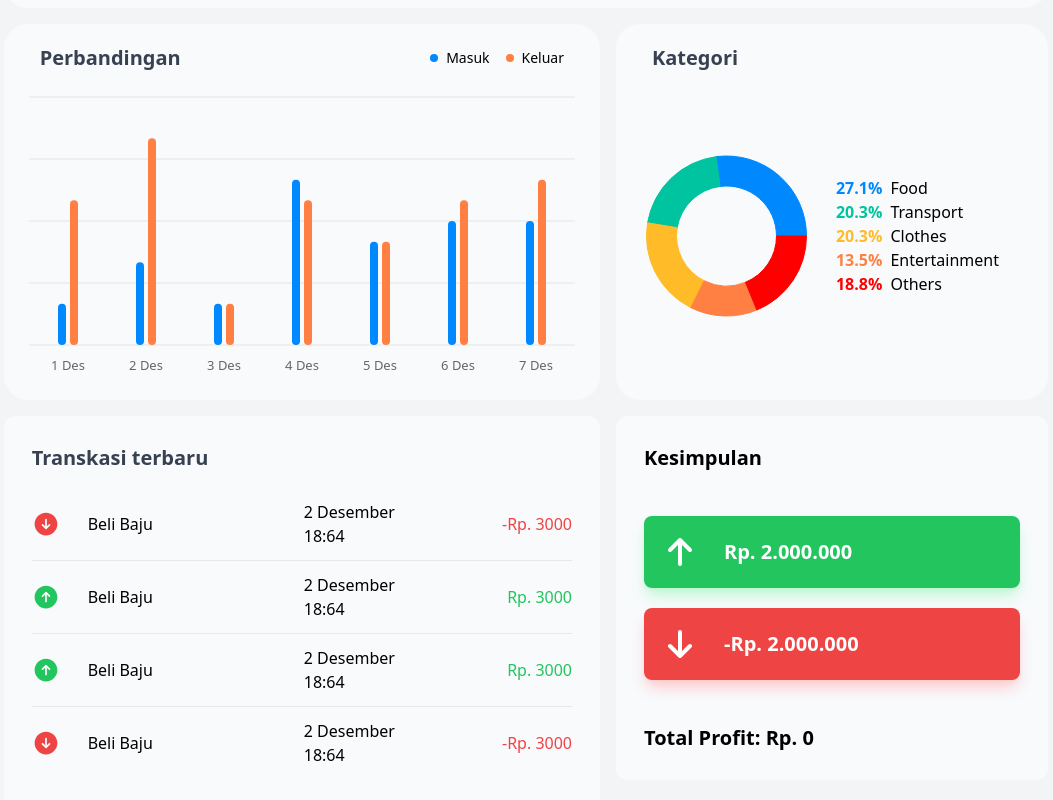
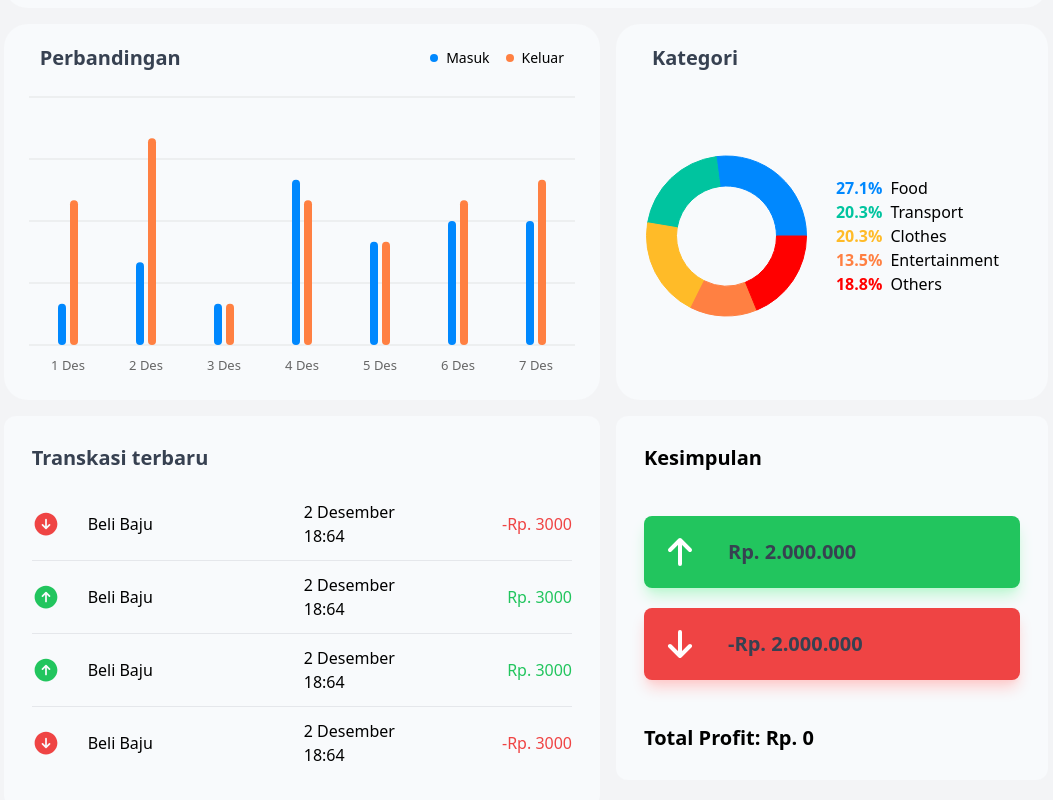
Before and after one commit to aacmal/finaki, a Next.js app: page /dashboard in a window 1280 px wide. Shown: the part 360-1160 px from the top of the page, without its empty margins (220-1273 px from the left). Built offline with nearby package versions, Linux system fonts and the light colour scheme.

Commit message:
refactor TextWithIcon component

```diff
--- a/app/dashboard/page.tsx
+++ b/app/dashboard/page.tsx
@@ -1,3 +1,4 @@
+import TextWithIcon from '@/dls/TextWithIcon';
 import ArrowCircleIcon from '@/icons/ArrowCircleIcon';
 import ArrowIcon from '@/icons/ArrowIcon';
 import classNames from 'classnames';
@@ -48,18 +49,18 @@ const Page = (props: Props) => {
         <Transactions data={transactions}/>
         <div className='lg:w-[27rem] h-full bg-slate-50 p-7 rounded-xl flex flex-col gap-5'>
           <h1 className='font-bold text-xl mb-6'>Kesimpulan</h1>
-          <div className='w-full p-5 rounded-lg flex items-center bg-green-500 text-white shadow-lg shadow-green-200'>
-            <ArrowIcon strokeWidth={3} className="mr-7" stroke='currentColor' direction='up'/>
-            <span>
-              <h1 className='font-bold text-xl'>Rp. 2.000.000</h1>
-            </span>
-          </div>
-          <div className='w-full p-5 rounded-lg flex items-center bg-red-500 text-white shadow-lg shadow-red-200'>
-            <ArrowIcon strokeWidth={3} className="mr-7" stroke='currentColor' direction='down'/>
-            <span>
-              <h1 className='font-bold text-xl'>-Rp. 2.000.000</h1>
-            </span>
-          </div>
+          <TextWithIcon
+            iconPosition='left'
+            icon={<ArrowIcon direction='up' strokeWidth={3} stroke='currentColor'/>}
+            className="bg-green-500 shadow-green-200"
+          >Rp. 2.000.000
+          </TextWithIcon>
+          <TextWithIcon
+            iconPosition='left'
+            icon={<ArrowIcon direction='down' strokeWidth={3} stroke='currentColor'/>}
+            className="bg-red-500 shadow-red-200"
+          >-Rp. 2.000.000
+          </TextWithIcon>
           <h1 className='font-bold text-xl mt-6'>Total Profit: Rp. 0</h1>
         </div>
       </div>
--- a/components/dls/Heading/index.tsx
+++ b/components/dls/Heading/index.tsx
@@ -4,14 +4,24 @@ type HeadingTextProps = {
   children: React.ReactNode,
   className?: string,
   isBold?: boolean,
+  isItalic?: boolean,
+  isUnderline?: boolean,
+  defaultColor?: 'bright' | 'dark',
 }
 
-const Heading = ({ children, className, ...props }: HeadingTextProps) => {
+const Heading = ({
+  children,
+  className,
+  defaultColor = 'dark',
+  ...props
+}: HeadingTextProps) => {
   return (
     <h1
       {...props}
       className={classNames(
         'text-lg font-bold lg:text-xl text-gray-700',
+        {"text-gray-700": defaultColor === 'dark'},
+        {"text-gray-100": defaultColor === 'bright'},
         className,
       )}
     >
--- /dev/null
+++ b/components/dls/TextWithIcon/index.tsx
@@ -0,0 +1,30 @@
+import classNames from 'classnames'
+import React from 'react'
+import Heading from '../Heading'
+
+type TextWithIconProps = {
+  iconPosition?: 'left' | 'right',
+  icon: React.ReactNode,
+  children: React.ReactNode,
+  className?: string,
+}
+
+const TextWithIcon = ({
+  iconPosition = 'left',
+  icon,
+  className,
+  children
+}: TextWithIconProps) => {
+  return (
+    <div className={classNames(
+      'gap-10 w-full p-5 rounded-lg flex items-center text-white shadow-lg',
+      className
+    )}>
+      {iconPosition === 'left' && <div className='w-6'>{icon}</div>}
+        <Heading defaultColor='bright'>{children}</Heading>
+      {iconPosition === 'right' && <div className='w-6'>{icon}</div>}
+    </div>
+  )
+}
+
+export default TextWithIcon
```
